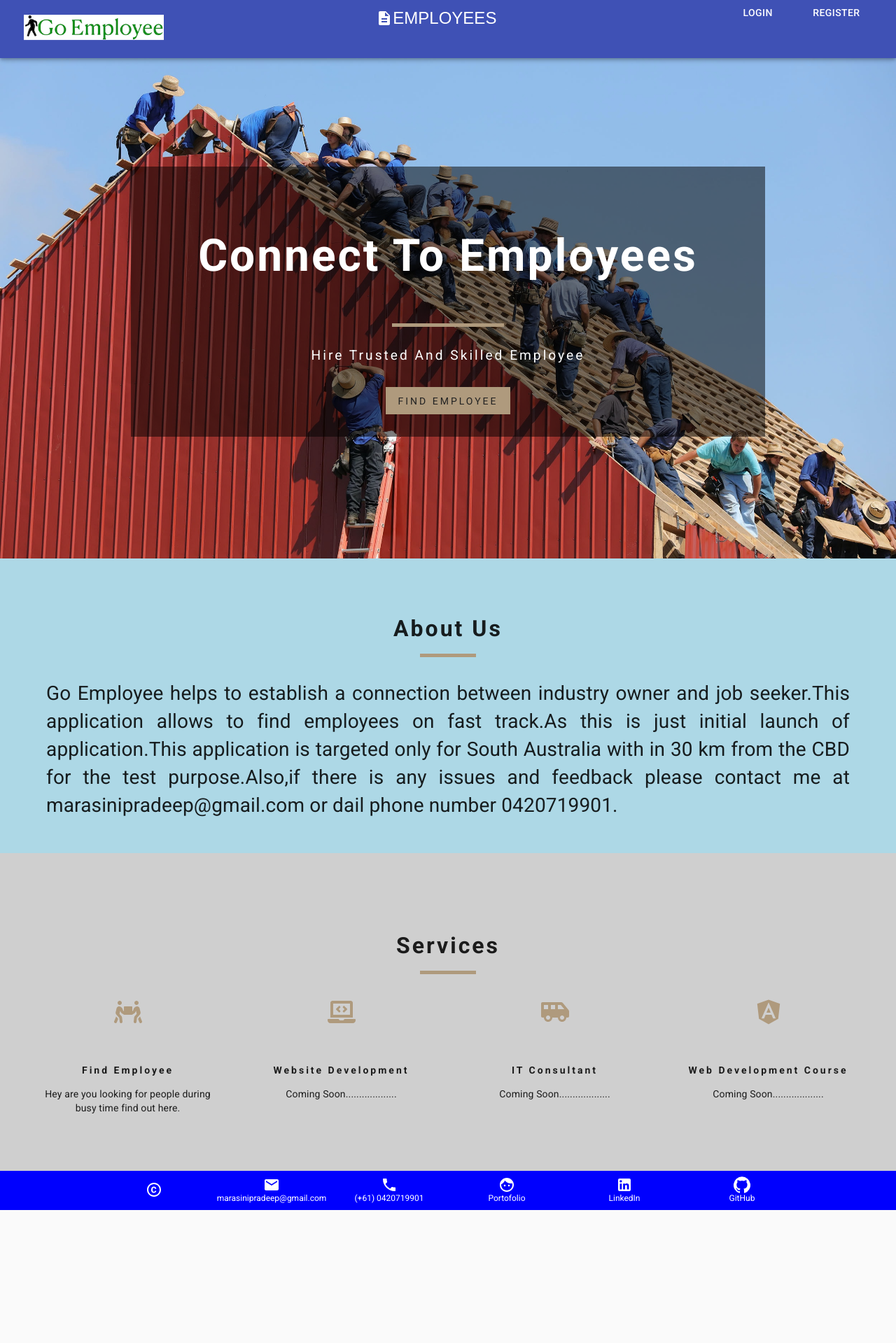
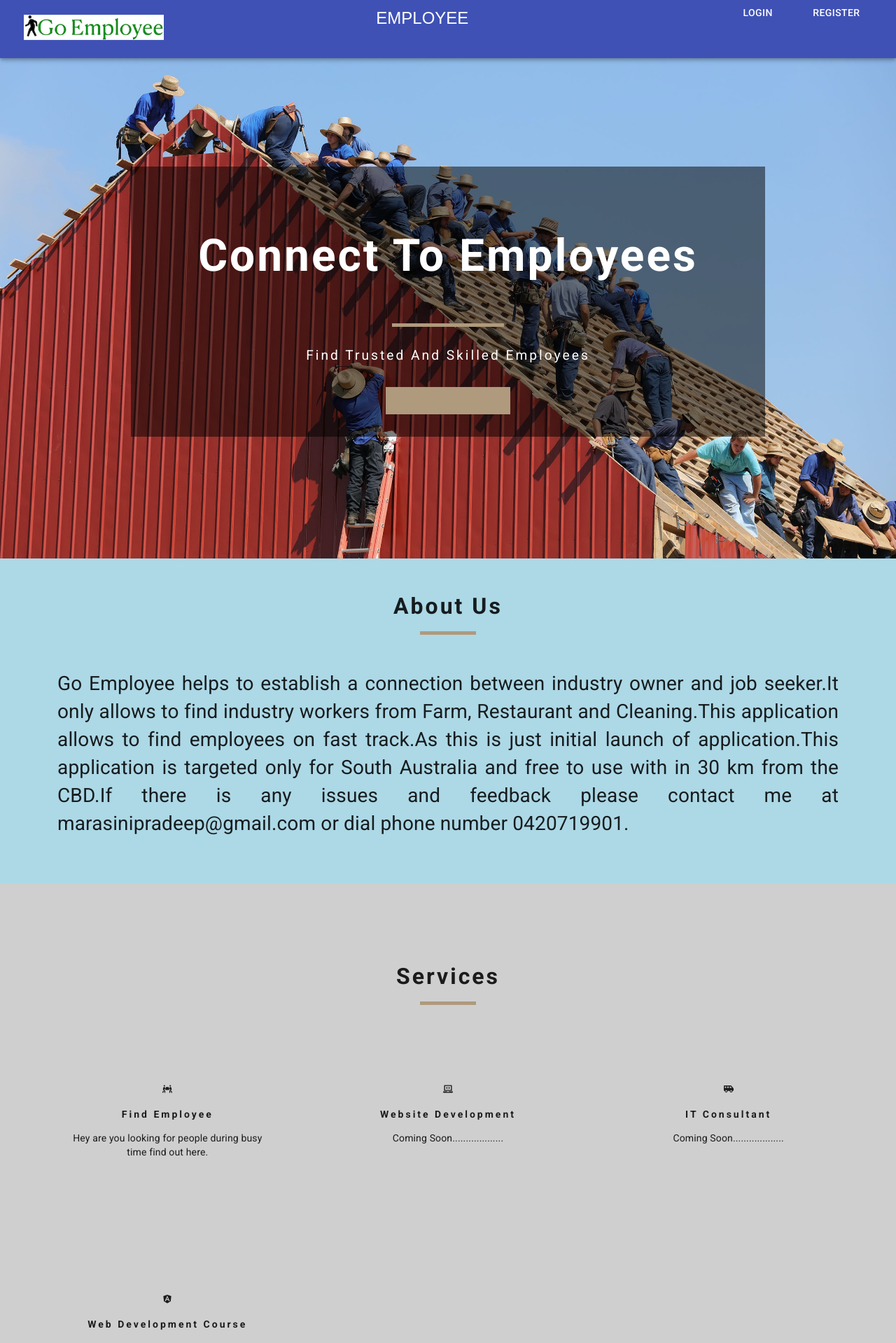
Before and after one commit to marasinipradeep/Go-Employee, a React (Create React App) app in the folder client/: page / in a window 1280 px wide. Shown: the top 1919 px of the page at 70% size. Before the commit the page ends 1729 px from the top, so only its background shows below. Built offline with nearby package versions, Linux system fonts and the light colour scheme.

Commit message:
responsive on different size screen

```diff
--- a/client/src/ChatComponents/Chat/Chat.js
+++ b/client/src/ChatComponents/Chat/Chat.js
@@ -20,7 +20,7 @@ export default function Chat(props) {
     const {name,room} = props
     const [message, setMessage] = useState('');
     const [messages, setMessages] = useState([]);
-    const ENDPOINT ='https://goemployee.herokuapp.com/' //'localhost:8080';
+    const ENDPOINT ='https://goemployees.herokuapp.com/' //'localhost:8080';
 
 
     //The use effect is hook that lets you perform side effects function components
--- a/client/src/HomeComponents/AboutUs/AboutUs.css
+++ b/client/src/HomeComponents/AboutUs/AboutUs.css
@@ -1,4 +1,11 @@
 /* about us */
-.aboutus {padding: 3rem 1rem; background-color: lightblue;}
-.aboutus p{ font-size: 28px;display: flex;margin: auto 50px;justify-content: center;text-align: justify;}
+.aboutus {padding:1rem 2rem; background-color: lightblue;}
+.aboutus p{ font-size: 28px;display: flex;justify-content: center;text-align: justify;margin: 50px;}
+
+@media screen and (max-width: 576px) {
+    .aboutus {
+      padding: 0rem 0rem;
+    }
+    .aboutus p{ margin: 0px;}
+  }
 /* end about us */
--- a/client/src/HomeComponents/AboutUs/AboutUs.js
+++ b/client/src/HomeComponents/AboutUs/AboutUs.js
@@ -12,7 +12,7 @@ function AboutUs() {
     const [state, setState] = useState({
         aboutus: [
             {
-                info: 'Go Employee helps to establish a connection between industry owner and job seeker.This application allows to find employees on fast track.As this is just initial launch of application.This application is targeted only for South Australia with in 30 km from the CBD for the test purpose.Also,if there is any issues and feedback please contact me at marasinipradeep@gmail.com or dail phone number 0420719901.'
+                info: 'Go Employee helps to establish a connection between industry owner and job seeker.It only allows to find industry workers from Farm, Restaurant and Cleaning.This application allows to find employees on fast track.As this is just initial launch of application.This application is targeted only for South Australia and free to use with in 30 km from the CBD.If there is any issues and feedback please contact me at marasinipradeep@gmail.com or dial phone number 0420719901.'
             },
         ]
     })
--- a/client/src/HomeComponents/Footer/Footer.js
+++ b/client/src/HomeComponents/Footer/Footer.js
@@ -6,7 +6,7 @@ import { LinkedIn, GitHub, Copyright, Phone, Email, Face } from '@material-ui/ic
 
 //import styles from HeaserStyle
 import useStyles from "./FooterStyle"
-
+import { Grid,container } from '@material-ui/core';
 
 function Footer() {
   //Import Hook to use styles
@@ -15,7 +15,8 @@ function Footer() {
   // const [value, setValue] = React.useState(0);
 
   return (
-    <div>
+    <>
+
         <BottomNavigation
           showLabels
           className={classes.root}
@@ -39,7 +40,8 @@ function Footer() {
           {/* github */}
           <BottomNavigationAction className={classes.socialLink} label="GitHub" icon={<GitHub />} onClick={() => window.open("https://github.com/marasinipradeep/", '_blank')} />
         </BottomNavigation>
-    </div>
+
+    </>
   );
 }
 
--- a/client/src/HomeComponents/Footer/FooterStyle.js
+++ b/client/src/HomeComponents/Footer/FooterStyle.js
@@ -5,7 +5,7 @@ const useStyles = makeStyles((theme) => ({
     root: {
       position: "static",
       bottom: 0,
-      width: "100%",
+      width:"100%",
       backgroundColor: "#0000FE"
     },
    socialLink: {
--- a/client/src/HomeComponents/Header/Header.js
+++ b/client/src/HomeComponents/Header/Header.js
@@ -65,7 +65,7 @@ export default function Navbar(props) {
                         </Grid>
                         <Grid item xs={12} sm={4} md={5}>
                             <IconButton edge="start" className={classes.menuButton} color="inherit" aria-label="menu" onClick={() => history.push("/employee")}>
-                                <Description />EMPLOYEES
+                                EMPLOYEE
           </IconButton>
                         </Grid>
                         <Grid item xs={12} sm={2} md={1}>
--- a/client/src/HomeComponents/Services/Services.css
+++ b/client/src/HomeComponents/Services/Services.css
@@ -40,14 +40,14 @@
     width: 80%;
     margin: 0 auto;
   }
-  @media screen and (min-width: 992px) {
+  @media screen and (max-width: 992px) {
     .services-center {
-      width: 95vw;
+      width: 100vw;
       max-width: 1170px;
     }
   }
 
-  @media screen and (min-width: 1200px) {
+  @media screen and (max-width: 1200px) {
     .services p {
       width: 100%;
     }
--- a/client/src/HomeComponents/Services/Services.js
+++ b/client/src/HomeComponents/Services/Services.js
@@ -46,7 +46,7 @@ function Services() {
             <div className="services-center">
                 {state.services.map((item, index) => {
                     return (
-                        <article key={index} className="service">
+                        <article key={index} className="services">
                             <span>{item.icon}</span>
                             <h6>{item.title}</h6>
                             <p>{item.info}</p>
--- a/client/src/Pages/ConnectedEmployeePage/SingleEmployee.css
+++ b/client/src/Pages/ConnectedEmployeePage/SingleEmployee.css
@@ -27,17 +27,17 @@
 
   .desc,
   .info {
-    margin: 1rem 0;
+    margin: 2rem 0;
     font-size: 24px;
   }
   .desc h3 {
     text-transform: capitalize;
     letter-spacing: var(--mainSpacing);
-    margin: 1rem;
+    margin: 2rem;
   }
   .desc p {
     line-height: 1.5;
-    margin: 1rem;
+    margin: 2rem;
     text-align: justify;
   }
   .info h3,
@@ -52,7 +52,8 @@
     font-size: 20px;
   }
   .employee-extras {
-   text-align: justify;
+    margin: 2rem;
+    text-align: justify;
     font-size: 18px;
   }
   .employee-extras h6 {
--- a/client/src/Pages/ConnectedEmployeePage/SingleEmployee.js
+++ b/client/src/Pages/ConnectedEmployeePage/SingleEmployee.js
@@ -55,7 +55,7 @@ function SingleEmployee(props) {
 
                             <StyledHero img={`/${employee.images}` ||
                                 defaultBcg}>
-                                <Banner title={`${employee.name} room`}>
+                                <Banner title={`${employee.name} ${employee.workType}`}>
                                     <Link to='/employee' className="btn-primary">
                                         GO BACK
                                    </Link>
@@ -63,14 +63,14 @@ function SingleEmployee(props) {
                             </StyledHero>
 
                             <Grid container alignItems="center" spacing={2} >
-                                <Grid item>
+                                <Grid item xs={12} md={12}>
                                     <article className="desc">
                                         <h3>details</h3>
                                         <p>{employee.description}</p>
                                     </article>
                                 </Grid>
 
-                                <Grid item xs={12} md={5}>
+                                <Grid item xs={12} md={6}>
                                     <article className="info">
                                         <h3>info</h3>
                                         <h6>Name: {employee.name}</h6>
@@ -81,7 +81,12 @@ function SingleEmployee(props) {
                                     </article>
                                 </Grid>
 
-                                <Grid item xs={12} md={2}>
+                                <Grid item xs={12} md={5} >
+                                {console.log(name,room)}
+                                    <Chat name={name} room={room} />
+                                </Grid>
+
+                                <Grid item xs={12} md={12}>
                                     <section className="employee-extras">
                                         <h6>Skills</h6>
                                         <ul className="extras">
@@ -90,10 +95,7 @@ function SingleEmployee(props) {
                                     </section>
                                 </Grid>
 
-                                <Grid item xs={12} md={5} >
-                                {console.log(name,room)}
-                                    <Chat name={name} room={room} />
-                                </Grid>
+
 
                             </Grid>
                         </div>
--- a/client/src/Pages/HomePage/Home.js
+++ b/client/src/Pages/HomePage/Home.js
@@ -10,22 +10,33 @@ import AboutUs from '../../HomeComponents/AboutUs/AboutUs';
 import Services from '../../HomeComponents/Services/Services';
 import Footer from '../../HomeComponents/Footer/Footer'
 
+//import from material ui
+import { Grid } from "@material-ui/core"
+
 
 
 export default function Home() {
     return (
-        <>
+        <Grid container >
+            <Grid item sm={12}>
                 <Hero>
-                <Banner title="Connect to employees" subtitle="Hire Trusted And Skilled Employee">
+                    <Banner title="Connect to employees" subtitle="Find Trusted And Skilled Employees">
                         <Link to="/employee" className="btn-primary">
-                        Find Employee
+                            <span className="blinking">Find Employee</span>
                         </Link>
                     </Banner>
                 </Hero>
+            </Grid>
+            <Grid item sm={12}>
                 <AboutUs />
+            </Grid>
+            <Grid item sm={12}>
                 <Services />
-            <Footer/>
+            </Grid>
+            <Grid item sm={12}>
+                <Footer />
+            </Grid>
 
-        </>
+        </Grid>
     )
 }
--- a/client/src/PureComponents/StyledHero/StyledHero.js
+++ b/client/src/PureComponents/StyledHero/StyledHero.js
@@ -3,7 +3,7 @@ import deafaultImage from '../../Images/employee.jpg';
 
 
 const StyledHero = styled.header`
-min-height: 50vh;
+min-height: 100vh;
 background:url(${props => props.img ? props.img :
         deafaultImage}) center/
 cover no-repeat;
```
Lines whose indentation alone changed are shown as unchanged.
